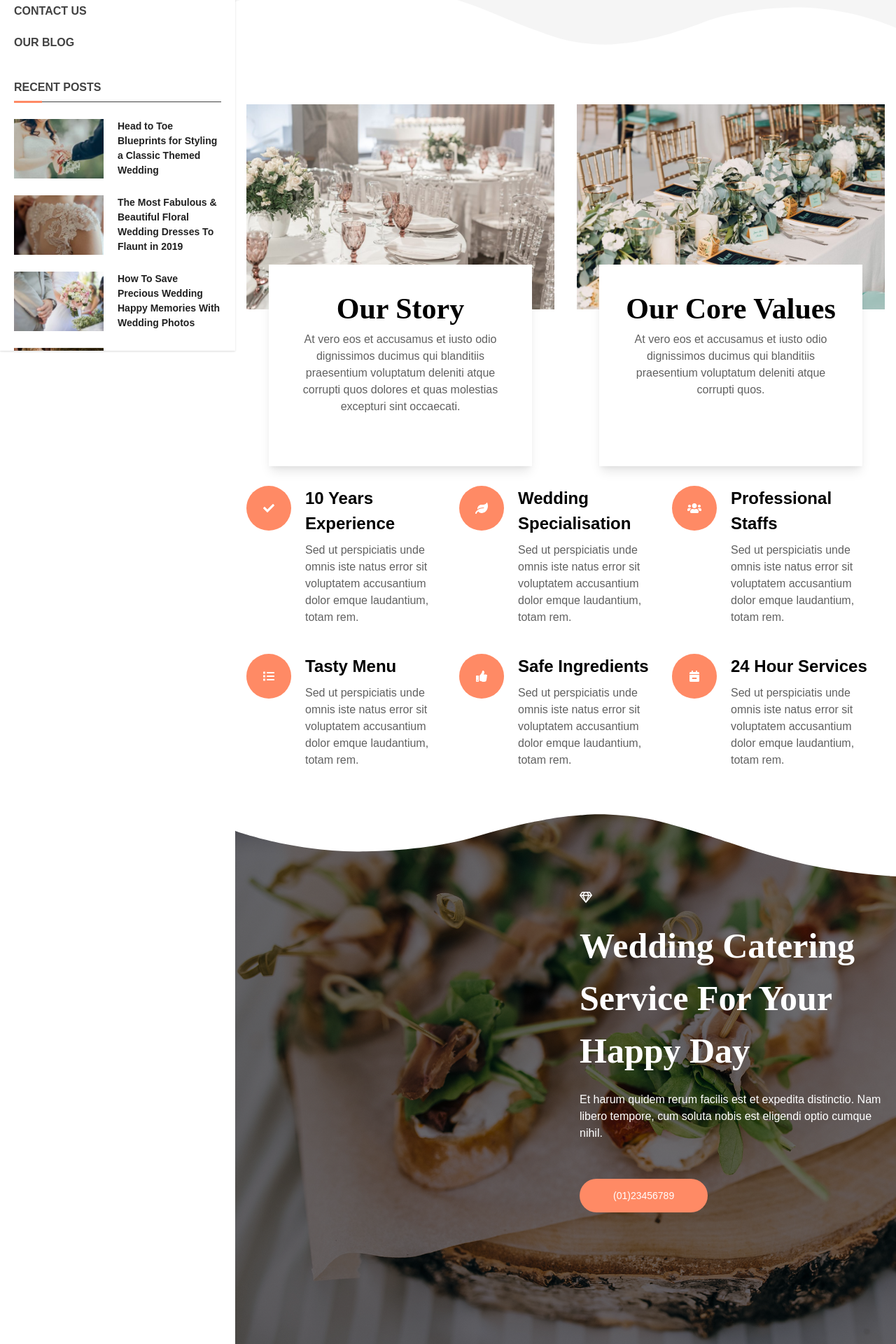
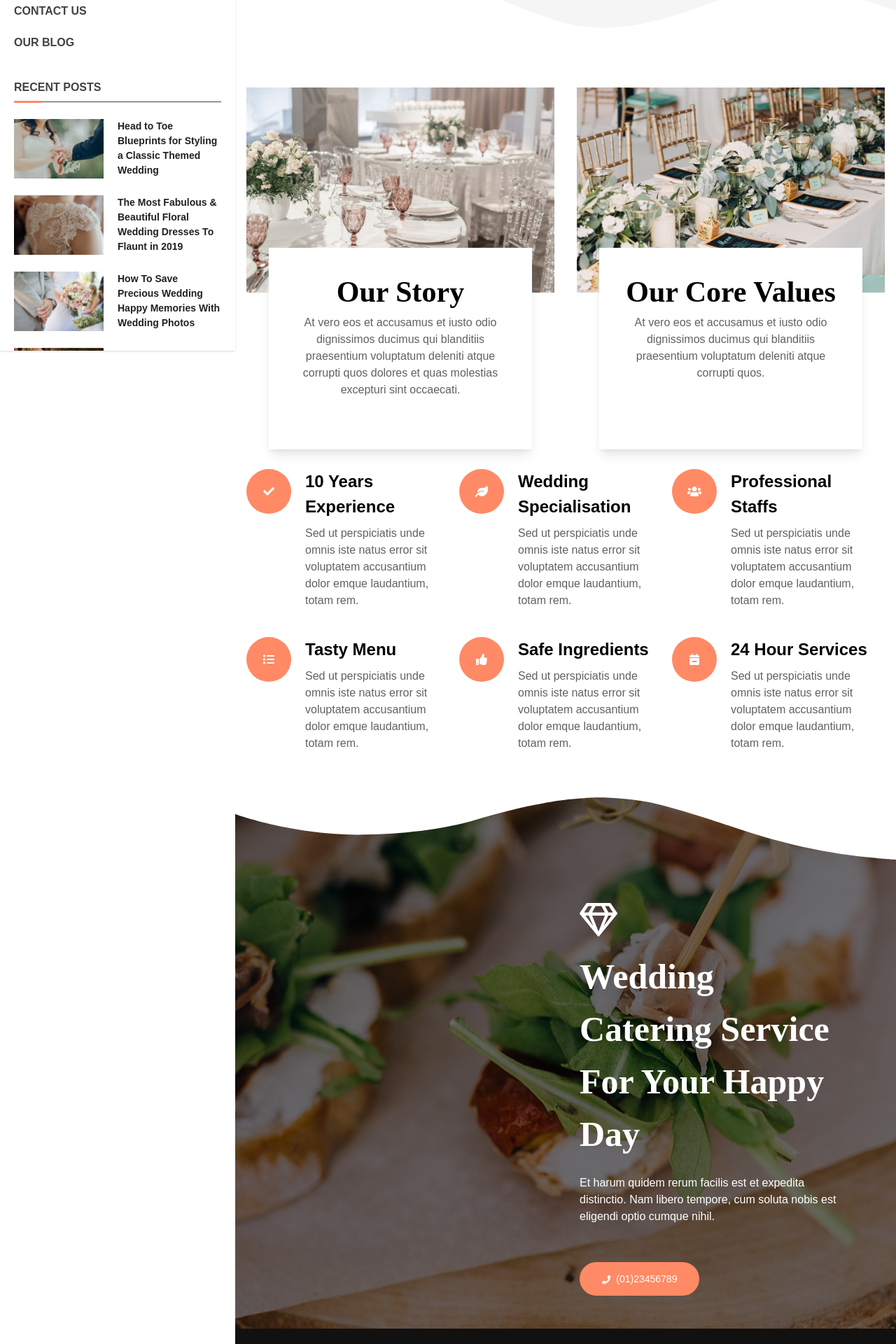
Before and after one commit to woolsey2316/wedding-catering, a Next.js app: page /AboutUs in a window 1280 px wide. Shown: the part 299-2219 px from the top of the page at 70% size. Built offline with nearby package versions, Linux system fonts and the light colour scheme; what @tailwindcss/typography would draw is missing.

Commit message:
about us page desktop size

```diff
--- a/components/about-us/AboutUsSection.tsx
+++ b/components/about-us/AboutUsSection.tsx
@@ -8,7 +8,7 @@ const AboutUsSection = () => {
     <>
       <div className="bg-gray-100 p-16 text-center">
         <h1 className="font-parisienne text-5xl font-semibold">About Us</h1>
-        <p className="font-rubik text-gray-700 lg:px-24 xl:px-48"> Et harum quidem rerum facilis est et expedita distinctio.
+        <p className="font-rubik text-gray-700 max-w-740 mx-auto"> Et harum quidem rerum facilis est et expedita distinctio.
           Nam libero tempore, cum soluta nobis est eligendi optio cumque nihil.
         </p>
       </div>
@@ -19,7 +19,7 @@ const AboutUsSection = () => {
         c21.2-8.1,52.2-18.2,79.7-24.2C399.3,7.9,411.6,7.5,421.9,6.5z"></path>
         </svg>
       </div>
-      <div className="lg:grid lg:grid-cols-2 lg:col-gap-8 md:px-4 lg:mt-20">
+      <div className="lg:grid lg:grid-cols-2 lg:col-gap-8 md:px-4 lg:mt-20 max-w-1170 mx-auto">
         <div className="w-full lg:relative mr-8 mb-56 lg:mb-0">
           <img className="w-full" src="about us/g2-1024x683.jpg"/>
           <div className="no-scroll-bar absolute bg-white -mt-16 shadow-lg mx-8 p-8 text-center h-72 overflow-y-auto">
--- a/components/about-us/CallUsImage.tsx
+++ b/components/about-us/CallUsImage.tsx
@@ -3,10 +3,13 @@ import { FontAwesomeIcon } from '@fortawesome/react-fontawesome'
 import {
   faGem,
 } from '@fortawesome/free-regular-svg-icons'
+import {
+  faPhone,
+} from '@fortawesome/free-solid-svg-icons'
 
 function CallUsImage() {
   return (
-    <div className="bg-platter-tint bg-cover h-screen">
+    <div className="bg-platter-tint bg-center">
       <div className="w-full bg-transparent" style={{bottom: '-19px'}} data-negative="false">
         <svg className="lg:h-24 w-full" xmlns="http://www.w3.org/2000/svg" viewBox="0 0 800 100" preserveAspectRatio="none">
         <path className="fill-current text-white" d="M421.9,6.5c22.6-2.5,51.5,0.4,75.5,5.3c23.6,4.9,70.9,23.5,100.5,35.7c75.8,32.2,133.7,44.5,192.6,49.7
@@ -14,13 +17,14 @@ function CallUsImage() {
         c21.2-8.1,52.2-18.2,79.7-24.2C399.3,7.9,411.6,7.5,421.9,6.5z"></path>
         </svg>
       </div>
-      <div className="lg:grid lg:grid-cols-2">
+      <div className="lg:grid lg:grid-cols-2 p-10">
         <div className="col-start-2 my-auto p-5">
-          <FontAwesomeIcon className="text-5xl text-white mb-5" icon={faGem}></FontAwesomeIcon>
-          <h1 className="font-parisienne text-white text-h1 font-semibold">Wedding Catering Service For Your Happy Day</h1>
-          <p className="font-rubik text-white mt-5 mb-16">Et harum quidem rerum facilis est et expedita distinctio.
+          <FontAwesomeIcon className="fa-3x text-white mb-5" icon={faGem}></FontAwesomeIcon>
+          <h1 className="font-parisienne text-white text-h1 font-semibold max-w-555">Wedding Catering Service For Your Happy Day</h1>
+          <p className="font-rubik text-white mt-5 mb-16 max-w-540">Et harum quidem rerum facilis est et expedita distinctio.
           Nam libero tempore, cum soluta nobis est eligendi optio cumque nihil.</p>
-          <a className="font-rubik cursor-pointer text-sm rounded-full font-medium text-white py-4 px-12 bg-coral hover:text-coral hover:bg-white">
+          <a className="font-rubik cursor-pointer text-sm rounded-full font-medium text-white py-4 px-8 bg-coral hover:text-coral hover:bg-white">
+            <FontAwesomeIcon className="text-inherit mr-2 fa-sm" icon={faPhone}></FontAwesomeIcon>
             (01)23456789
           </a>
         </div>
--- a/components/about-us/FeatureSection.tsx
+++ b/components/about-us/FeatureSection.tsx
@@ -17,7 +17,7 @@ import {
 
 function FeatureSection() {
   return (
-      <div className="lg:grid lg:grid-cols-12 py-10 px-4 mt-48">
+      <div className="lg:grid lg:grid-cols-12 py-10 px-4 mt-48 max-w-1170 mx-auto">
         <div className="col-span-4 flex">
           <div className="flex flex-col justify-center flex-shrink-0 items-center rounded-full w-16 h-16 bg-coral border-0 border-coral hover:border-2 transition-all duration 350 ease-in-out mt-5">
             <FontAwesomeIcon className="text-3xl text-white" icon={faCheck}></FontAwesomeIcon>
```
